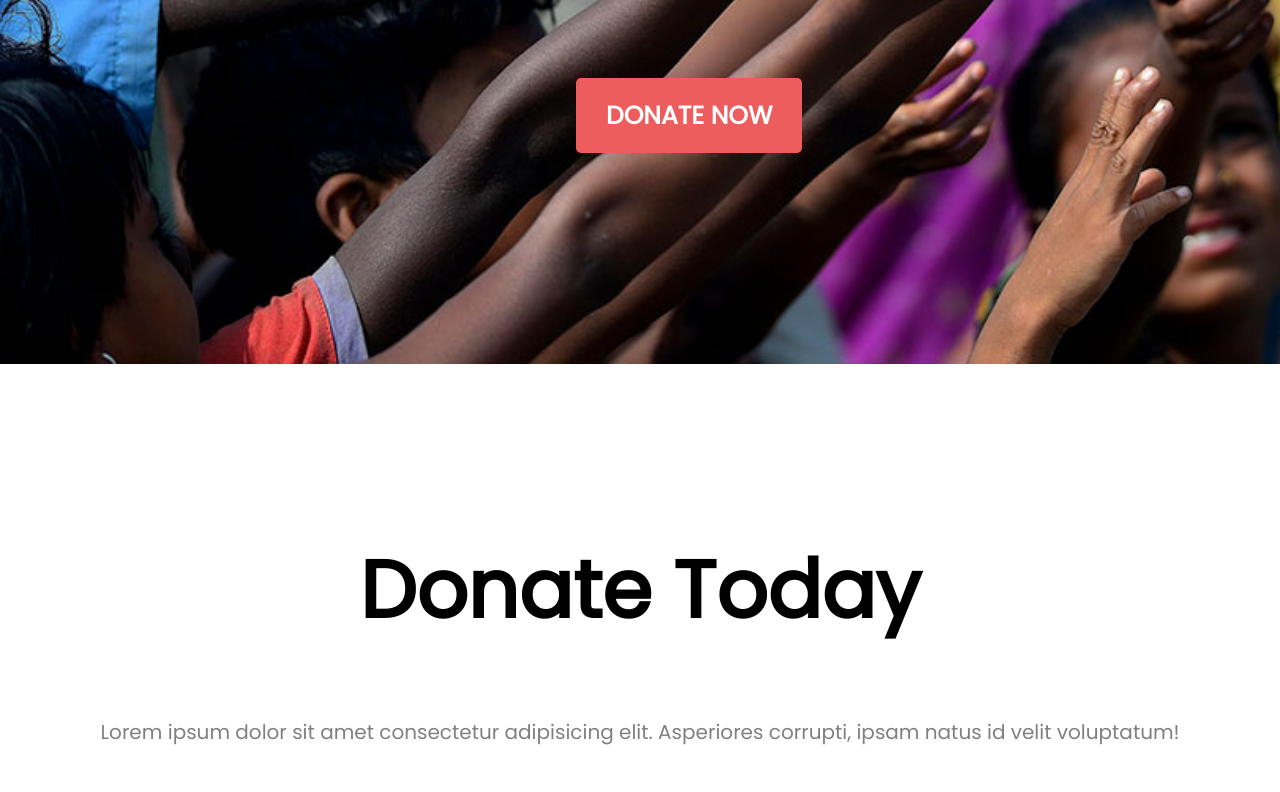
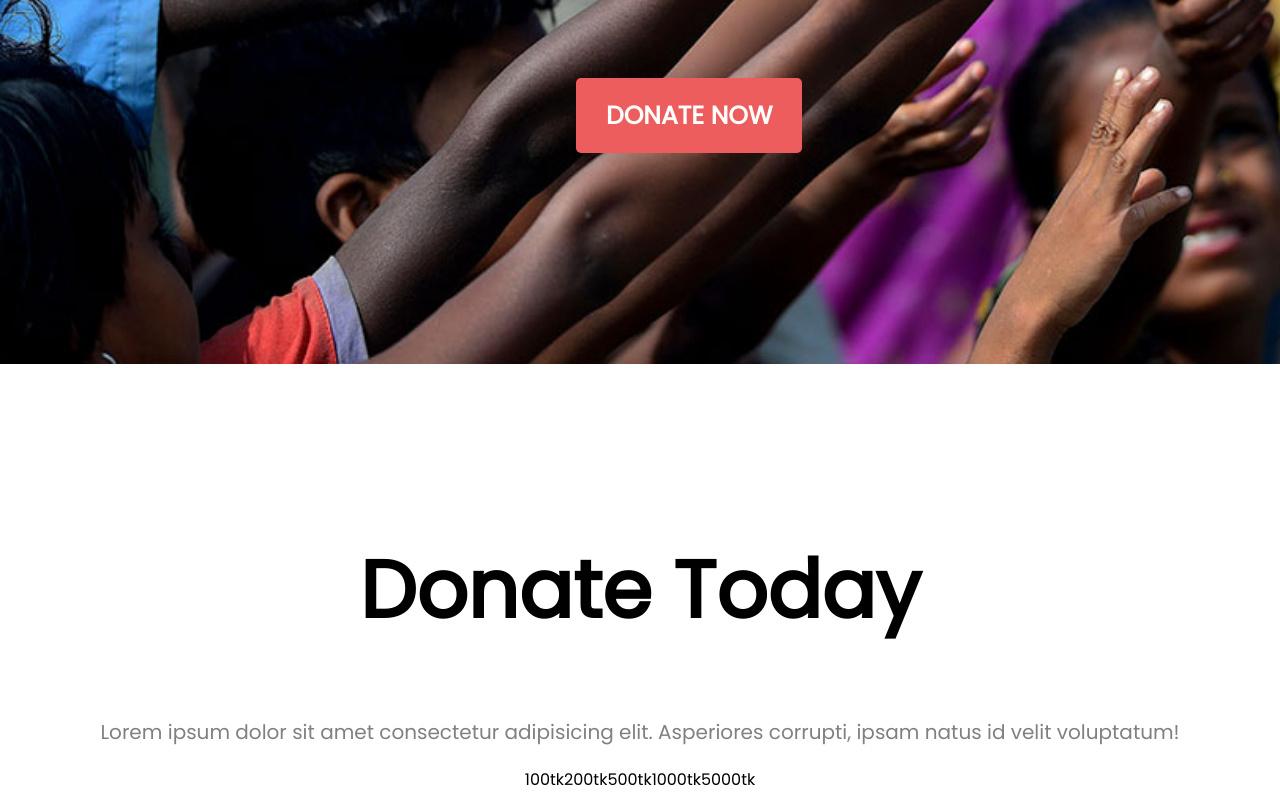
Before and after one commit to Arnob3108/first-assignment, a plain HTML site: page index.html in a window 1280 px wide. Shown: the part 556-1348 px from the top of the page. Before the commit the page ends 1323 px from the top, so only its background shows below. Drawn offline with Linux system fonts and the light colour scheme; a web font is replaced by a local one.

Commit message:
box model

```diff
--- a/index.html
+++ b/index.html
@@ -34,6 +34,14 @@
                 ipsam natus id velit
                 voluptatum!</p>
         </div>
+        <div class="flex-container">
+            <div>100tk</div>
+            <div>200tk</div>
+            <div>500tk</div>
+            <div>1000tk</div>
+            <div>5000tk</div>
+        </div>
+        </div>
     </section>
 
 </body>
--- a/style.css
+++ b/style.css
@@ -57,3 +57,8 @@ body {
     text-align: center;
     font-weight: 300;
 }
+
+.flex-container {
+    display: flex;
+    justify-content: center;
+}
```
